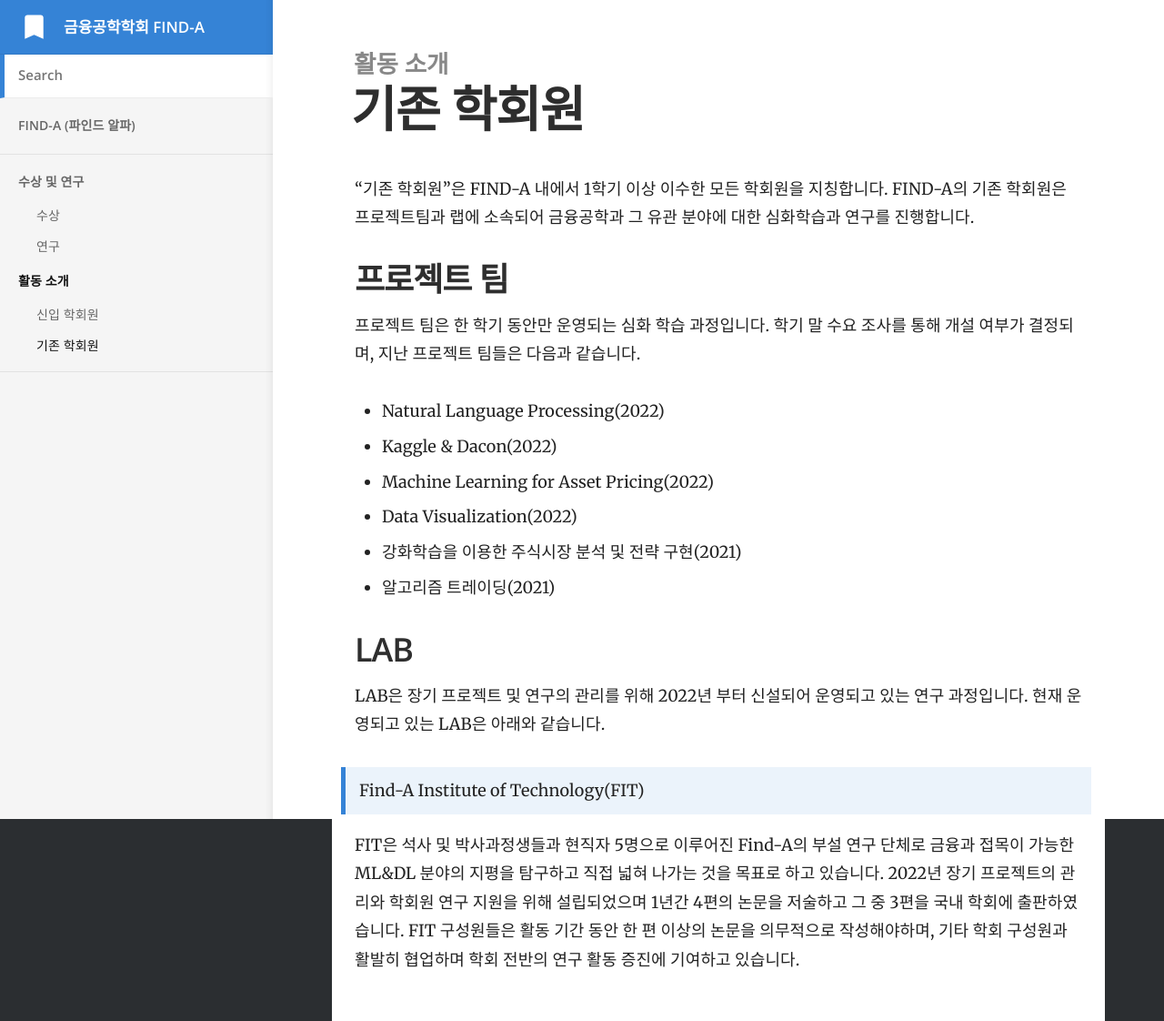
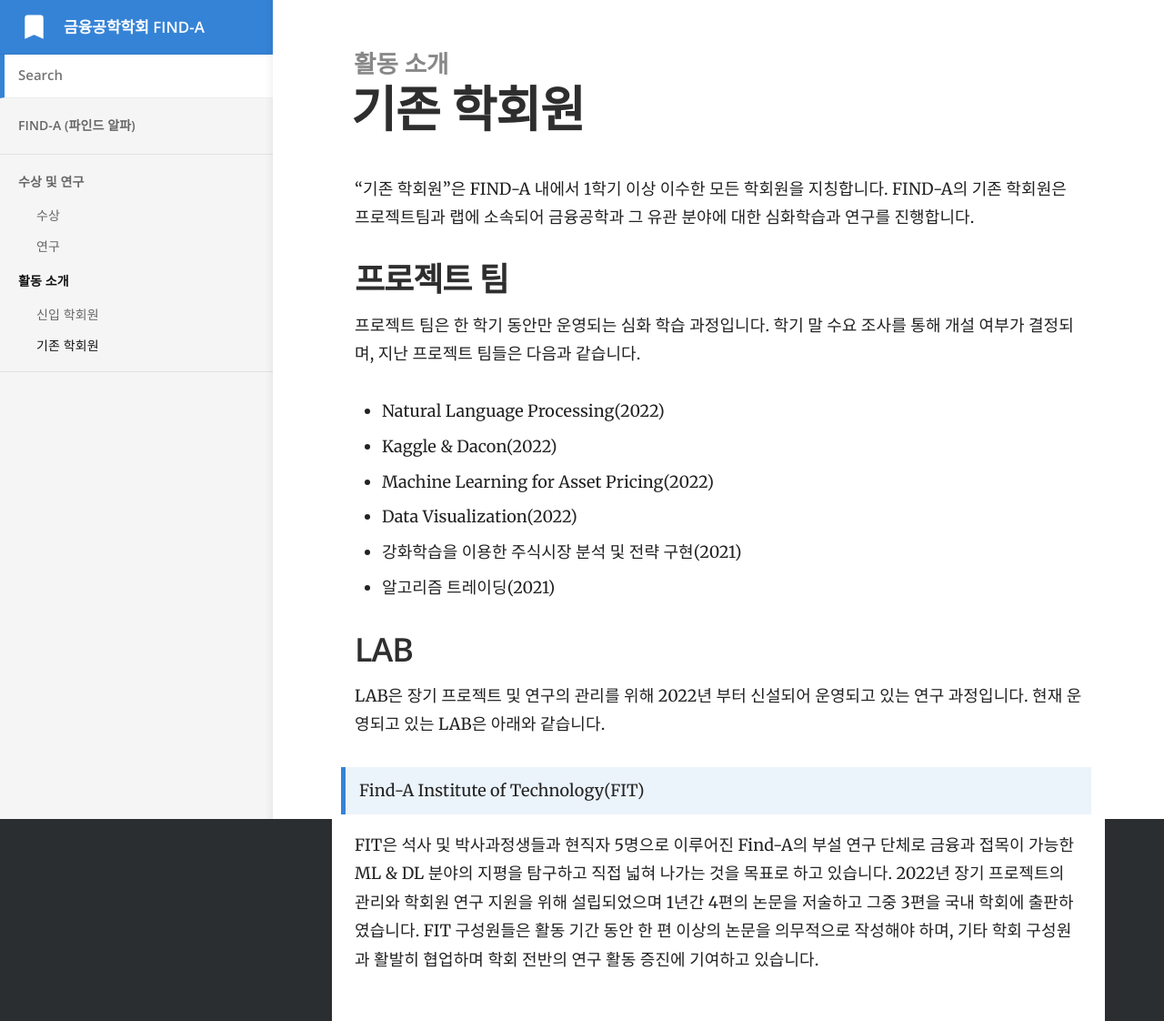
Before and after one commit to Find-A-AI/find-a-ai.github.io, a Jekyll site: the page built from _docs/활동 소개/기존 학회원.md, in a window 1280 px wide. Shown: the whole page at 91% size. Built offline with Jekyll 4.4.1, drawn with Linux system fonts in a browser that asks for light colours.

Commit message:
Update 기존 학회원.md

```diff
--- a/_docs/활동 소개/기존 학회원.md
+++ b/_docs/활동 소개/기존 학회원.md
@@ -19,4 +19,4 @@ FIND-A의 기존 학회원은 프로젝트팀과 랩에 소속되어 금융공
 LAB은 장기 프로젝트 및 연구의 관리를 위해 2022년 부터 신설되어 운영되고 있는 연구 과정입니다. 현재 운영되고 있는 LAB은 아래와 같습니다.
 > Find-A Institute of Technology(FIT)
 
-FIT은 석사 및 박사과정생들과 현직자 5명으로 이루어진 Find-A의 부설 연구 단체로 금융과 접목이 가능한 ML&DL 분야의 지평을 탐구하고 직접 넓혀 나가는 것을 목표로 하고 있습니다. 2022년 장기 프로젝트의 관리와 학회원 연구 지원을 위해 설립되었으며 1년간 4편의 논문을 저술하고 그 중 3편을 국내 학회에 출판하였습니다. FIT 구성원들은 활동 기간 동안 한 편 이상의 논문을 의무적으로 작성해야하며, 기타 학회 구성원과 활발히 협업하며 학회 전반의 연구 활동 증진에 기여하고 있습니다.
+FIT은 석사 및 박사과정생들과 현직자 5명으로 이루어진 Find-A의 부설 연구 단체로 금융과 접목이 가능한 ML & DL 분야의 지평을 탐구하고 직접 넓혀 나가는 것을 목표로 하고 있습니다. 2022년 장기 프로젝트의 관리와 학회원 연구 지원을 위해 설립되었으며 1년간 4편의 논문을 저술하고 그중 3편을 국내 학회에 출판하였습니다. FIT 구성원들은 활동 기간 동안 한 편 이상의 논문을 의무적으로 작성해야 하며, 기타 학회 구성원과 활발히 협업하며 학회 전반의 연구 활동 증진에 기여하고 있습니다.
```
